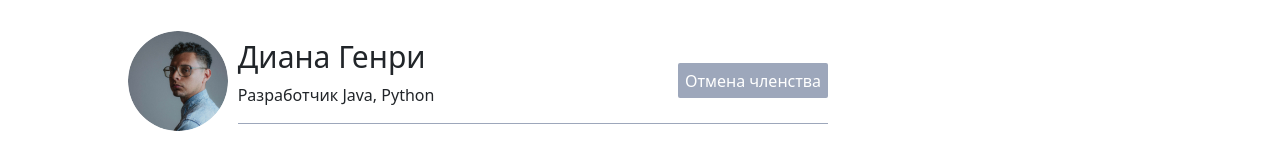
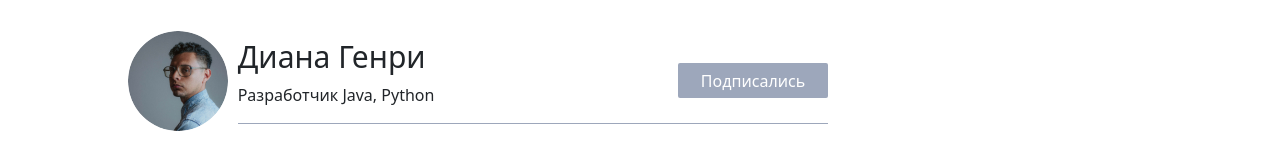
Before and after one commit to otabekbeb/garvid_user, a React (Create React App) app: page /user in a window 1280 px wide. Both pictures are taken after a click on the element "Мои наставники-члены". Shown: the part 339-499 px from the top of the page. Built offline with nearby package versions, Linux system fonts and the light colour scheme.

Commit message:
dsadasd
sadasdasd

```diff
--- a/src/pages/css/azo.css
+++ b/src/pages/css/azo.css
@@ -39,8 +39,9 @@ border: 0px;
     margin-left: 10%;
 }
 .button_obuna{
-    background-color: green !important;
+    background-color:rgba(255, 0, 0, 0.836) !important;
     color: white;
+    user-select: none;
 }
 .obuna_text{
     display: none;
--- a/src/pages/js/Azo.js
+++ b/src/pages/js/Azo.js
@@ -22,7 +22,7 @@ export default function azo() {
                     <h1>Диана Генри</h1>
                     <p>Разработчик Java, Python</p>
                 </div>
-                <button  onClick={()=>obuna()} id='azo_bolgan_katta_div_text_block_button'><span className='obuna_olin'>Отмена членства</span><span className='obuna_text'>Bos</span></button>
+                <button  onClick={()=>obuna()} id='azo_bolgan_katta_div_text_block_button'><span className='obuna_olin'>Подписались</span><span className='obuna_text'>Подписка</span></button>
             </div>
         </div>
     </div>
```
